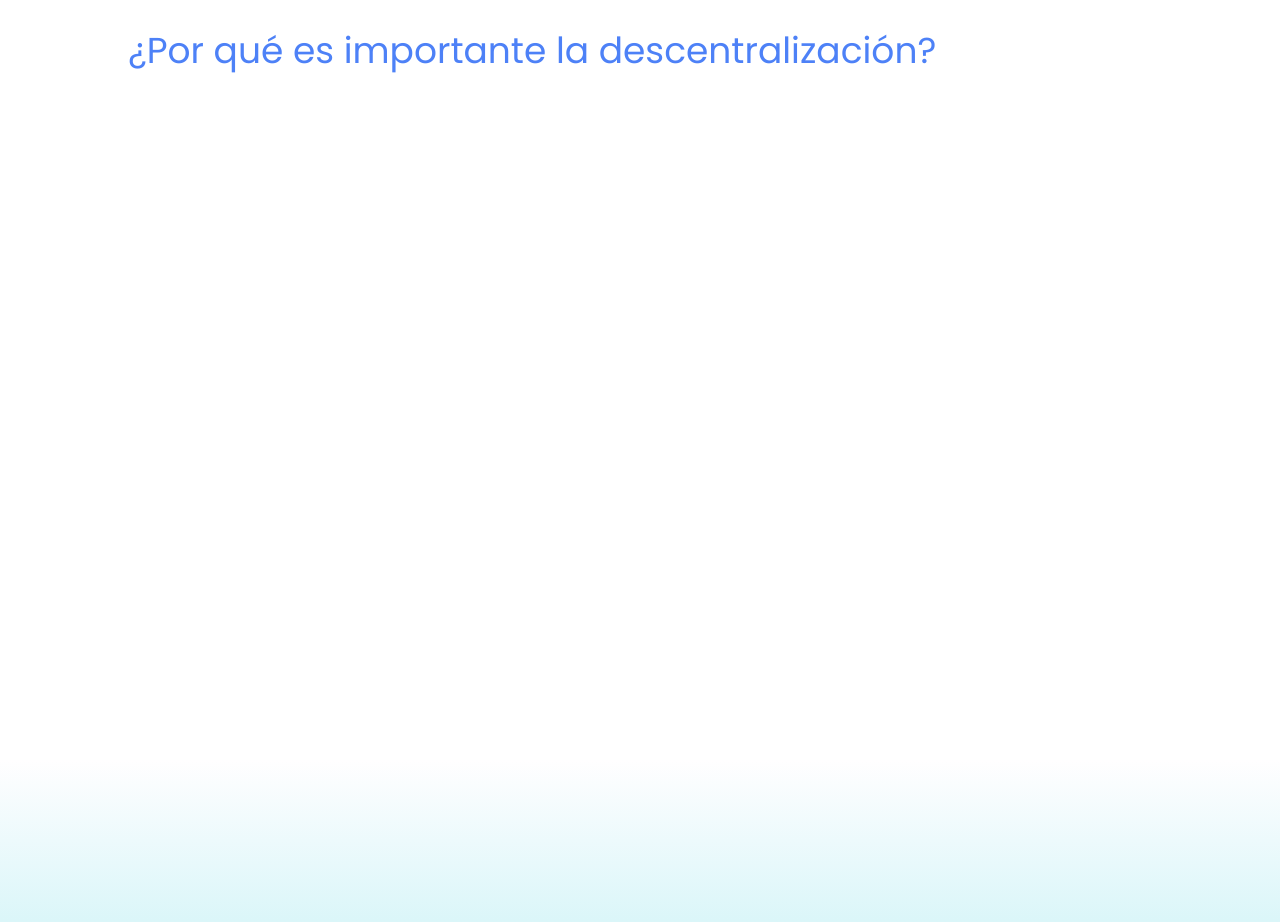
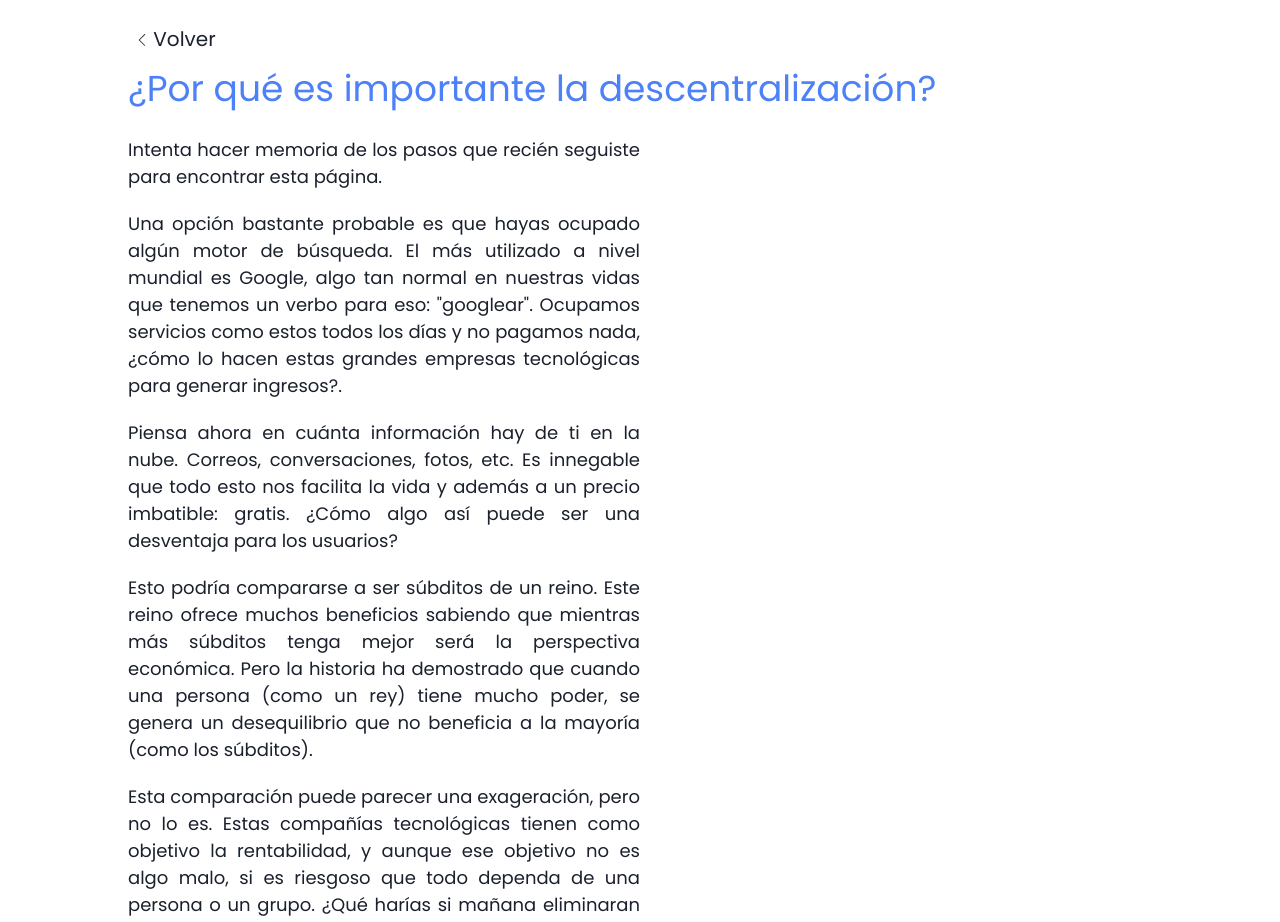
Before and after one commit to natedevxyz/ethereum-cl, a Next.js app: page /conocimiento/descentralizacion in a window 1280 px wide. Shown: the part 80-1002 px from the top of the page. Built offline with nearby package versions, Linux system fonts and the light colour scheme; a web font is replaced by a local one.

Commit message:
Add content to descentralizacion

```diff
--- a/components/Container.js
+++ b/components/Wrapper.js
@@ -19,7 +19,7 @@ import '@fontsource/roboto/100.css';
 import { CloseIcon, HamburgerIcon } from '@chakra-ui/icons';
 import Footer from './Footer';
 
-export default function Container({ children }) {
+export default function Wrapper({ children }) {
 	return (
 		<Flex minH={'100vh'} flexDirection="column">
 			<Flex
--- a/pages/conocimiento/descentralizacion.js
+++ b/pages/conocimiento/descentralizacion.js
@@ -1,6 +1,8 @@
 import Head from 'next/head';
-import Container from '../../components/Container';
-import { Flex, Text } from '@chakra-ui/react';
+import NextLink from 'next/link';
+import Wrapper from '../../components/Wrapper';
+import { SlArrowLeft } from 'react-icons/sl';
+import { Flex, Text, Link, Box } from '@chakra-ui/react';
 
 export default function Descentralizacion() {
 	return (
@@ -11,18 +13,74 @@ export default function Descentralizacion() {
 				<meta name="keywords" content="ethereum, crypto, blockchain, chile" />
 				<link rel="icon" href="/favicon.ico" />
 			</Head>
-			<Container>
+			<Wrapper>
 				<Flex
 					minH={'92vh'}
 					flexDirection="column"
 					mx={{ base: 7, md: 32 }}
 					mt={{ base: 7, md: 10 }}
 				>
+					<Link
+						as={NextLink}
+						href="/conocimiento"
+						fontSize={{ base: 'md', md: 'xl' }}
+						mb={2}
+						pl={2}
+					>
+						<SlArrowLeft fontSize={12} style={{ display: 'inline-block' }} />{' '}
+						Volver
+					</Link>
 					<Text fontSize={{ base: '2xl', md: '4xl' }} color="#4D81F7" mb={5}>
 						¿Por qué es importante la descentralización?
 					</Text>
+					<Flex flexDirection={{ base: 'column', md: 'row' }}>
+						<Box w={{ base: '100%', md: '50%' }}>
+							<Text textAlign="justify" mb={5} fontSize={{ md: 'lg' }}>
+								Intenta hacer memoria de los pasos que recién seguiste para
+								encontrar esta página.
+							</Text>
+							<Text textAlign="justify" mb={5} fontSize={{ md: 'lg' }}>
+								Una opción bastante probable es que hayas ocupado algún motor de
+								búsqueda. El más utilizado a nivel mundial es Google, algo tan
+								normal en nuestras vidas que tenemos un verbo para eso:
+								"googlear". Ocupamos servicios como estos todos los días y no
+								pagamos nada, ¿cómo lo hacen estas grandes empresas tecnológicas
+								para generar ingresos?.
+							</Text>
+							<Text textAlign="justify" mb={5} fontSize={{ md: 'lg' }}>
+								Piensa ahora en cuánta información hay de ti en la nube.
+								Correos, conversaciones, fotos, etc. Es innegable que todo esto
+								nos facilita la vida y además a un precio imbatible: gratis.
+								¿Cómo algo así puede ser una desventaja para los usuarios?
+							</Text>
+							<Text textAlign="justify" mb={5} fontSize={{ md: 'lg' }}>
+								Esto podría compararse a ser súbditos de un reino. Este reino
+								ofrece muchos beneficios sabiendo que mientras más súbditos
+								tenga mejor será la perspectiva económica. Pero la historia ha
+								demostrado que cuando una persona (como un rey) tiene mucho
+								poder, se genera un desequilibrio que no beneficia a la mayoría
+								(como los súbditos).
+							</Text>
+							<Text textAlign="justify" mb={5} fontSize={{ md: 'lg' }}>
+								Esta comparación puede parecer una exageración, pero no lo es.
+								Estas compañías tecnológicas tienen como objetivo la
+								rentabilidad, y aunque ese objetivo no es algo malo, si es
+								riesgoso que todo dependa de una persona o un grupo. ¿Qué harías
+								si mañana eliminaran todas tus cuentas?, ¿a quién le
+								reclamarías?.
+							</Text>
+							<Text textAlign="justify" mb={5} fontSize={{ md: 'lg' }}>
+								Hasta el momento este escenario no es un problema para la
+								mayoría de los usuarios. Pero intenta cambiarte de "reino" y te
+								darás cuenta de que no es fácil dejar de depender de estas
+								entidades centralizadas. Lo bueno es que hay una tecnología que
+								nos permite seguir beneficiándonos de internet sin los riesgos
+								de la centralización: blockchain.
+							</Text>
+						</Box>
+					</Flex>
 				</Flex>
-			</Container>
+			</Wrapper>
 		</>
 	);
 }
--- a/pages/conocimiento/index.js
+++ b/pages/conocimiento/index.js
@@ -1,6 +1,6 @@
 import Head from 'next/head';
 import NextLink from 'next/link';
-import Container from '../../components/Container';
+import Wrapper from '../../components/Wrapper';
 import { Flex, Text, Box } from '@chakra-ui/react';
 import { FaStar } from 'react-icons/fa';
 import { RxCross1 } from 'react-icons/rx';
@@ -18,7 +18,7 @@ export default function Conocimiento() {
 				<meta name="keywords" content="ethereum, crypto, blockchain, chile" />
 				<link rel="icon" href="/favicon.ico" />
 			</Head>
-			<Container>
+			<Wrapper>
 				<Flex
 					minH={'92vh'}
 					flexDirection="column"
@@ -170,7 +170,7 @@ export default function Conocimiento() {
 						</Flex>
 					</Flex>
 				</Flex>
-			</Container>
+			</Wrapper>
 		</>
 	);
 }
--- a/pages/index.js
+++ b/pages/index.js
@@ -1,6 +1,6 @@
 import { useRef } from 'react';
 import Head from 'next/head';
-import Container from '../components/Container';
+import Wrapper from '../components/Wrapper';
 import '@fontsource/lora/500.css';
 import { Flex, Image, Text, Box } from '@chakra-ui/react';
 import { motion, useInView } from 'framer-motion';
@@ -17,7 +17,7 @@ export default function Inicio() {
 				<meta name="keywords" content="ethereum, crypto, blockchain, chile" />
 				<link rel="icon" href="/favicon.ico" />
 			</Head>
-			<Container>
+			<Wrapper>
 				<Flex
 					h={'92vh'}
 					bgGradient="linear(to-b, #1E1E1E 0%, #222A3E 100%)"
@@ -143,7 +143,7 @@ export default function Inicio() {
 						</Text>
 					</Flex>
 				</Flex>
-			</Container>
+			</Wrapper>
 		</>
 	);
 }
```
Also changed, not shown: pages/trabajando.js (+3 -3 lines), public/Google.jpg (added).
